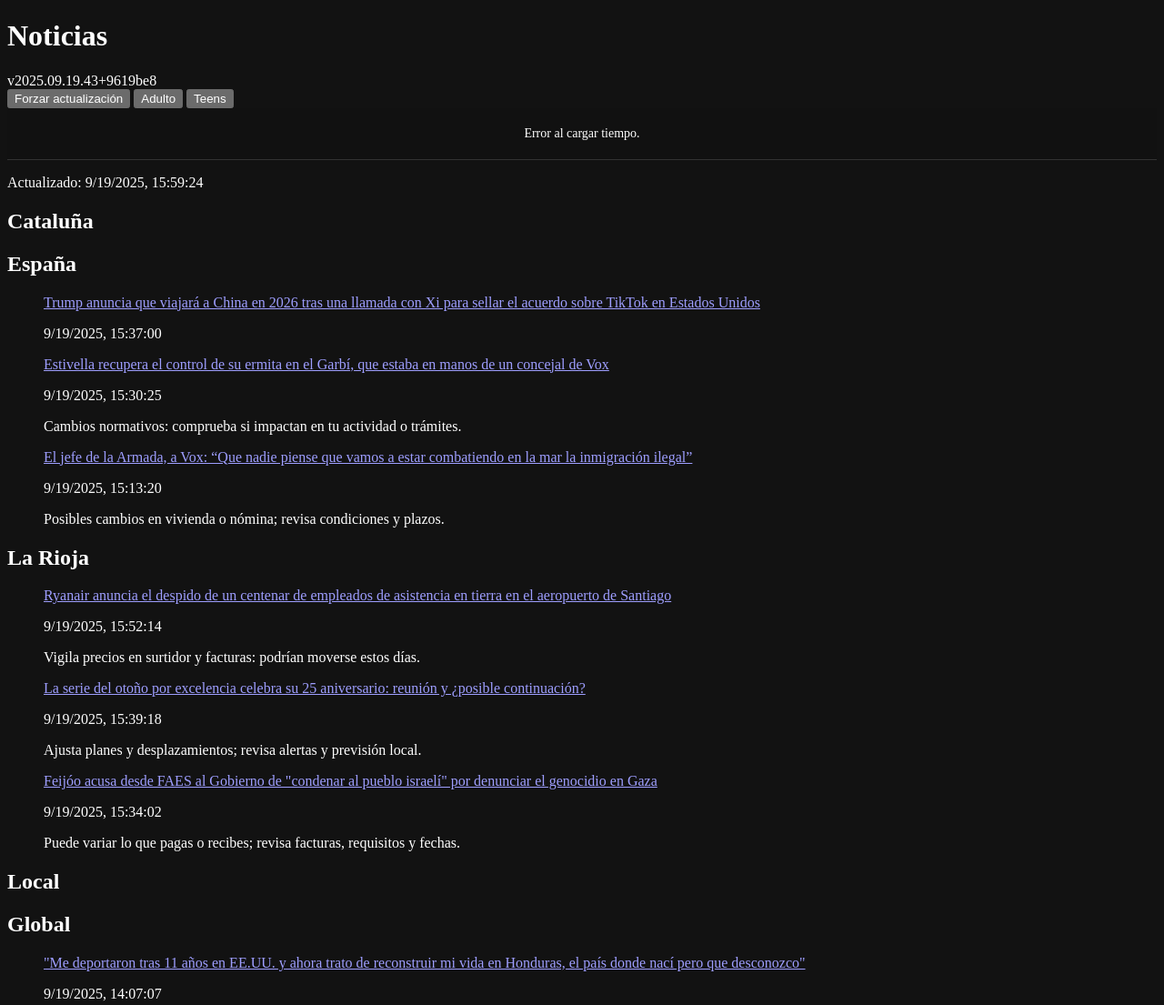
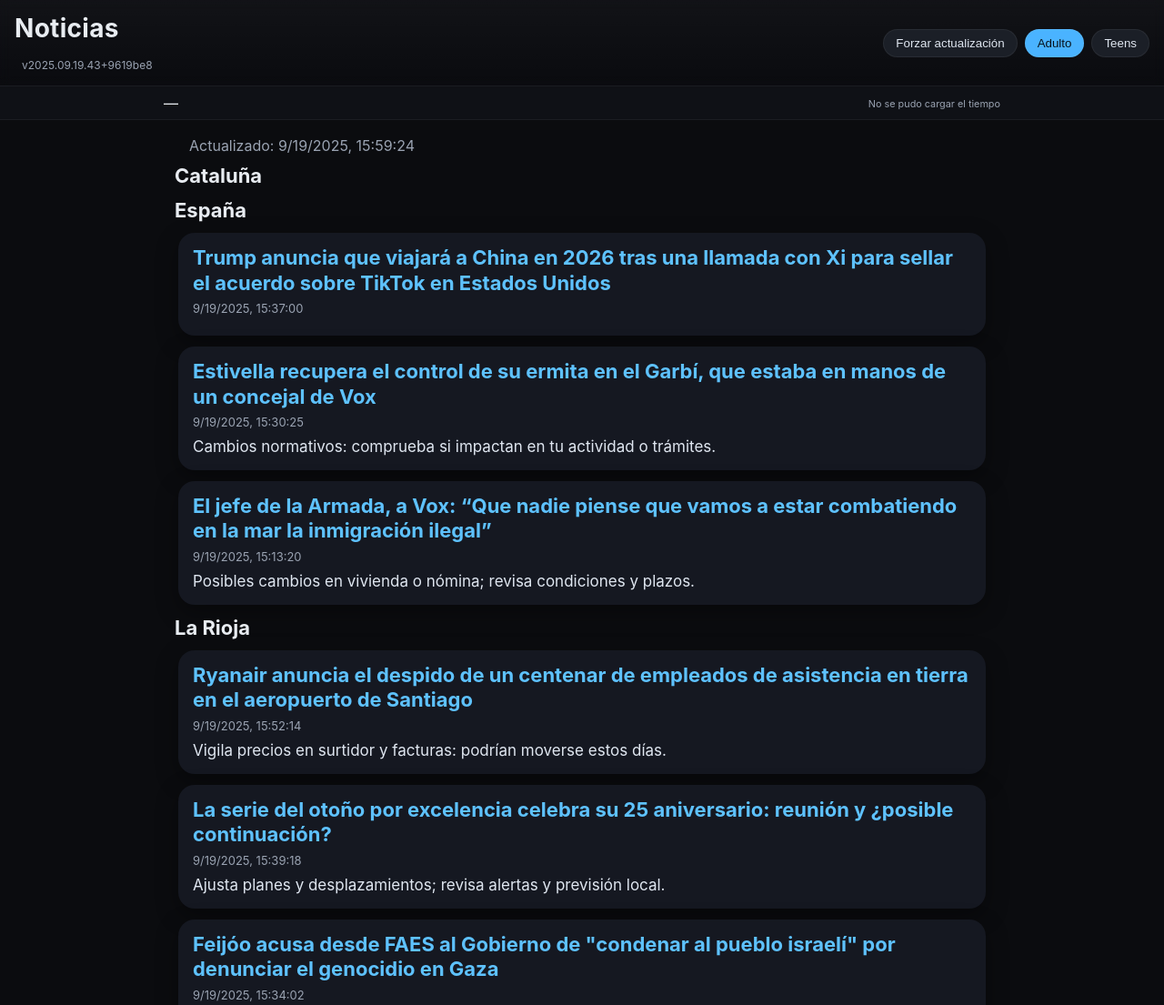
Before and after one commit to davidvazquez74/news, a website: page index.html in a window 1280 px wide. Shown: the top 1105 px of the page at 91% size. Drawn offline with Linux system fonts and the light colour scheme; no server answers.

Commit message:
Add files via upload

```diff
--- a/index.html
+++ b/index.html
@@ -4,18 +4,18 @@
   <meta charset="utf-8">
   <meta name="viewport" content="width=device-width, initial-scale=1, viewport-fit=cover">
   <meta name="color-scheme" content="dark">
-  <title>News • v3.21.1-lite</title>
+  <title>News • v3.21.2-lite</title>
   <meta name="theme-color" content="#0b0c0f">
-  <link rel="manifest" href="manifest.webmanifest?v=3211">
-  <link rel="apple-touch-icon" href="icons/apple-touch-icon.png?v=3211">
-  <link rel="icon" href="icons/favicon.ico?v=3211">
-  <link rel="stylesheet" href="styles.weather.v1.css">
+  <link rel="manifest" href="manifest.webmanifest?v=3212">
+  <link rel="apple-touch-icon" href="icons/apple-touch-icon.png?v=3212">
+  <link rel="icon" href="icons/favicon.ico?v=3212">
+  <link rel="stylesheet" href="styles.v3212.css">
 </head>
 <body class="dark">
   <header class="app-header">
     <div class="brand">
       <h1>Noticias</h1>
-      <span id="versionBadge">v3.21.1-lite</span>
+      <span id="versionBadge" class="version">v3.21.2-lite</span>
     </div>
     <div class="segmented" role="tablist" aria-label="Controles">
       <button id="refreshBtn" role="tab">Forzar actualización</button>
@@ -24,13 +24,25 @@
     </div>
   </header>
 
-  <!-- Widget del tiempo -->
-  <section id="weatherWidget" class="weather-widget">
-    <p class="muted">Cargando el tiempo en Molins de Rei…</p>
+  <!-- Widget del tiempo (compacto, Apple-friendly) -->
+  <section id="weatherWidget" class="weather-widget" aria-live="polite">
+    <div class="weather-inner">
+      <div class="w-left">
+        <img id="wIcon" alt="" width="28" height="28" />
+        <div class="w-temp">
+          <span id="wTemp">—</span>
+          <small id="wDesc" class="muted">Cargando…</small>
+        </div>
+      </div>
+      <div class="w-right">
+        <small id="wHiLo" class="muted">Molins de Rei</small>
+      </div>
+    </div>
   </section>
 
   <main>
     <p id="updatedAt" class="muted top-note">Actualizando…</p>
+
     <section><h2>Cataluña</h2><ul id="cataluna" class="news-list"></ul></section>
     <section><h2>España</h2><ul id="espana" class="news-list"></ul></section>
     <section><h2>La Rioja</h2><ul id="rioja" class="news-list"></ul></section>
@@ -42,6 +54,6 @@
     <small><a href="#" id="forceCacheClear">Limpiar caché</a> • Fuentes verificadas</small>
   </footer>
 
-  <script src="main.v3211.js" defer></script>
+  <script src="main.v3212.js" defer></script>
 </body>
 </html>
--- /dev/null
+++ b/main.v3212.js
@@ -0,0 +1,98 @@
+// main.v3212.js
+// Noticias + widget tiempo (Molins de Rei) con icono y máx/mín
+const $ = s => document.querySelector(s);
+
+let mode = (localStorage.getItem('mode') === 'teen') ? 'teen' : 'adult';
+let appVersion = localStorage.getItem('appVersion') || '';
+
+function fmtDate(iso){
+  if(!iso) return '';
+  try { return new Date(iso).toLocaleString(undefined,{hour12:false}); } catch { return ''; }
+}
+function el(t,c){const n=document.createElement(t); if(c) n.className=c; return n;}
+
+// ---- Render cards
+function renderCard(item){
+  const wrap=el('article','news-card');
+  const a=el('a','news-title'); a.target='_blank'; a.rel='noopener noreferrer';
+  a.textContent=item.title||'Sin título'; a.href=item.url||item.link||'#'; wrap.appendChild(a);
+  const meta=el('p','meta'); meta.textContent=item.published_at?fmtDate(item.published_at):''; if(meta.textContent) wrap.appendChild(meta);
+  const txt=(mode==='teen')?(item.impact_teen||''):(item.impact_adult||item.impact||'');
+  if(txt){ const b=el('div','block'); b.innerHTML='<p>'+txt+'</p>'; wrap.appendChild(b); }
+  return wrap;
+}
+function renderSection(selector, items){
+  const host=$(selector); if(!host) return;
+  host.innerHTML='';
+  (items||[]).forEach(n=>host.appendChild(renderCard(n)));
+}
+
+// ---- Data helpers
+async function fetchJSON(url){ const r=await fetch(url+(url.includes('?')?'&':'?')+'t='+Date.now(),{cache:'no-store'}); return r.json(); }
+
+async function loadAll(){
+  try{
+    const data=await fetchJSON('/data/latest.json');
+    renderSection('#cataluna', data.cataluna||[]);
+    renderSection('#espana',   data.espana||[]);
+    renderSection('#rioja',    data.rioja||[]);
+    renderSection('#global',   data.background||[]);
+    renderSection('#local',    (data.blocksOut?.MolinsDeRei)||[]);
+    $('#updatedAt').textContent = data.updated_at ? ('Actualizado: '+fmtDate(data.updated_at)) : '';
+    $('#versionBadge').textContent = data.version || '';
+  }catch(e){ console.error('Error cargando latest.json',e); }
+}
+
+// ---- Weather (Molins de Rei) current + hi/lo + icon
+async function loadWeather(){
+  const iconMap = {
+    // Map wttr weatherCode -> SF-like emoji fallback
+    '113':'☀️','116':'⛅','119':'☁️','122':'☁️','143':'🌫️','176':'🌦️','179':'🌨️','182':'🌧️',
+    '185':'🌧️','200':'⛈️','227':'🌨️','230':'❄️','248':'🌫️','260':'🌫️','263':'🌦️','266':'🌦️',
+    '281':'🌧️','284':'🌧️','293':'🌦️','296':'🌦️','299':'🌧️','302':'🌧️','305':'🌧️','308':'🌧️',
+    '311':'🌧️','314':'🌧️','317':'🌧️','320':'🌨️','323':'🌨️','326':'🌨️','329':'❄️','332':'❄️',
+    '335':'❄️','338':'❄️','350':'🌧️','353':'🌦️','356':'🌧️','359':'🌧️','362':'🌧️','365':'🌧️',
+    '368':'🌨️','371':'❄️','386':'⛈️','389':'⛈️','392':'⛈️','395':'❄️'
+  };
+  try{
+    const r = await fetch('https://wttr.in/Molins+de+Rei?format=j1&lang=es');
+    const w = await r.json();
+    const now = w.current_condition?.[0];
+    const today = w.weather?.[0];
+    if(!now || !today){ throw new Error('no data'); }
+    const temp = now.temp_C ? (now.temp_C + '°C') : '—';
+    const desc = (now.lang_es?.[0]?.value) || (now.weatherDesc?.[0]?.value) || '';
+    const hi = today.maxtempC, lo = today.mintempC;
+    const code = String(now.weatherCode||'');
+    const iconUrl = now.weatherIconUrl?.[0]?.value || '';
+    const emoji = iconMap[code] || '⛅';
+
+    const img = document.getElementById('wIcon');
+    if (iconUrl) { img.src = iconUrl; img.style.display='block'; img.setAttribute('aria-hidden','true'); }
+    else { img.style.display='none'; }
+
+    document.getElementById('wTemp').textContent = temp;
+    document.getElementById('wDesc').textContent = desc;
+    document.getElementById('wHiLo').textContent = `Molins de Rei  •  ↑${hi}°  ↓${lo}°`;
+    document.getElementById('weatherWidget').dataset.emoji = emoji;
+  }catch(e){
+    document.getElementById('weatherWidget').innerHTML = '<div class="weather-inner"><div class="w-left"><span>—</span></div><div class="w-right"><small class="muted">No se pudo cargar el tiempo</small></div></div>';
+  }
+}
+
+// ---- UI
+function bindUI(){
+  $('#tabAdult')?.addEventListener('click',()=>{ mode='adult'; localStorage.setItem('mode',mode); loadAll(); });
+  $('#tabTeen')?.addEventListener('click', ()=>{ mode='teen';  localStorage.setItem('mode',mode); loadAll(); });
+  $('#refreshBtn')?.addEventListener('click', ()=>{
+    localStorage.removeItem('appVersion');
+    const stamp=Date.now();
+    location.replace((location.pathname.replace(/\/+$/,'')||'/')+'?force='+stamp);
+  });
+}
+
+window.addEventListener('DOMContentLoaded', ()=>{
+  bindUI();
+  loadWeather();
+  loadAll();
+});
--- /dev/null
+++ b/styles.v3212.css
@@ -0,0 +1,34 @@
+:root{
+  --bg:#0b0c0f; --panel:#121419; --muted:#9aa3b2; --txt:#e8ecf1; --accent:#5ec2ff;
+  --card:#151821; --shadow:0 8px 24px rgba(0,0,0,.35);
+}
+*{box-sizing:border-box}
+html,body{margin:0;padding:0;background:var(--bg);color:var(--txt);font-family:-apple-system,BlinkMacSystemFont,'SF Pro Text','Inter',system-ui,Segoe UI,Roboto,Helvetica,Arial,sans-serif;font-size:16px;-webkit-font-smoothing:antialiased}
+h1,h2{margin:0 0 12px} h2{font-size:22px}
+a{color:var(--accent);text-decoration:none}
+.muted{color:var(--muted)} .top-note{margin:10px 16px}
+.app-header{display:flex;justify-content:space-between;align-items:center;padding:14px 16px;background:linear-gradient(180deg,rgba(255,255,255,.03),rgba(255,255,255,0));backdrop-filter:saturate(140%) blur(6px);position:sticky;top:0;z-index:3}
+.brand h1{font-size:28px;letter-spacing:.3px}
+.brand .version{font-size:12px;margin-left:8px;color:var(--muted)}
+.segmented{display:flex;gap:8px}
+.segmented button{background:#1b1f27;border:none;color:#dfe6f0;padding:8px 14px;border-radius:16px;box-shadow:inset 0 0 0 1px rgba(255,255,255,.06);cursor:pointer}
+.segmented button.active{background:#4ab3ff;color:#07121b}
+
+main{max-width:920px;margin:0 auto;padding:8px 12px}
+.news-list{list-style:none;margin:0;padding:0}
+.news-card{background:var(--card);border-radius:18px;padding:14px 16px;margin:12px 4px;box-shadow:var(--shadow)}
+.news-title{display:block;font-weight:700;font-size:22px;line-height:1.25;margin-bottom:6px}
+.meta{font-size:13px;color:var(--muted);margin:6px 0 8px}
+.block p{margin:0;font-size:17px;line-height:1.35;color:#dfe6f0}
+
+.app-footer{padding:32px 16px;color:var(--muted);text-align:center}
+
+/* Weather widget compact */
+.weather-widget{padding:8px 12px;border-top:1px solid rgba(255,255,255,.05);border-bottom:1px solid rgba(255,255,255,.05);background:#0f1116}
+.weather-inner{max-width:920px;margin:0 auto;display:flex;align-items:center;justify-content:space-between}
+.w-left{display:flex;align-items:center;gap:10px}
+#wIcon{display:block;border-radius:6px}
+.w-temp{display:flex;flex-direction:column}
+#wTemp{font-weight:800;font-size:22px;line-height:1}
+#wDesc{margin-top:2px}
+.w-right{font-size:13px}
```
